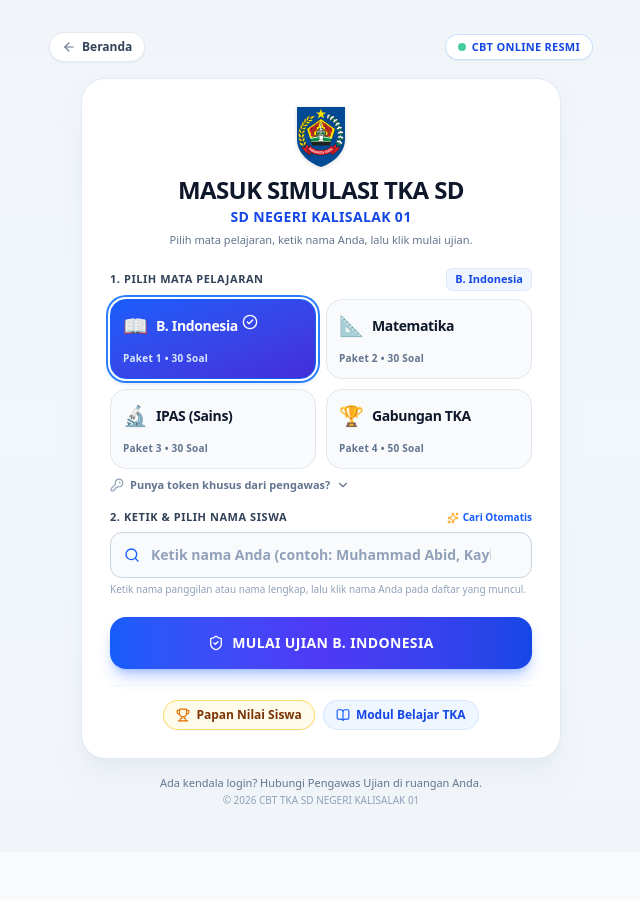
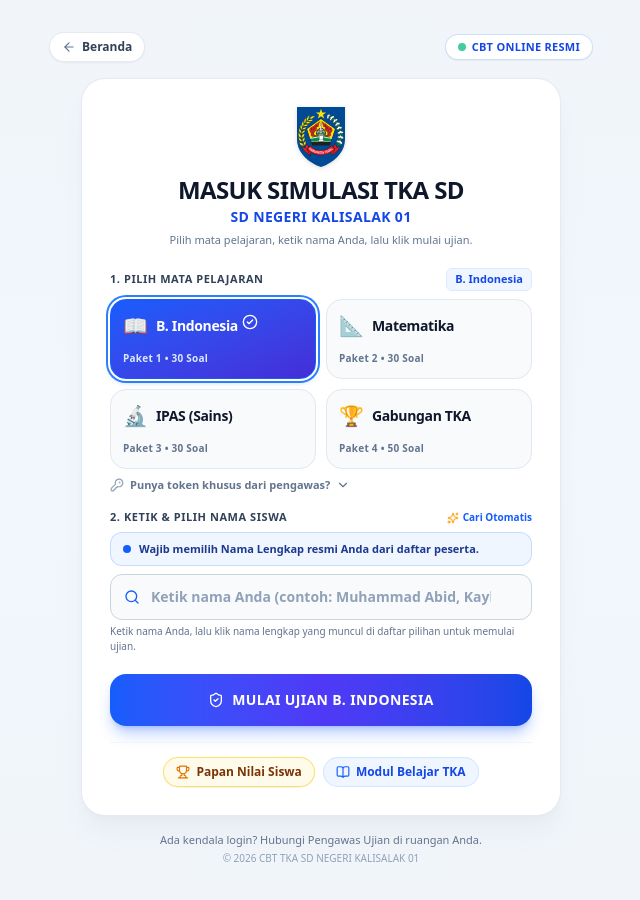
Before and after one commit to devsdnkls01/simulasi_tkad, a Next.js app: page /login in a window 1280 px wide. Shown: the top 900 px of the page, without its empty margins (319-959 px from the left). Before the commit the page ends 852 px from the top, so only its background shows below. Built offline with nearby package versions, Linux system fonts and the light colour scheme.

Commit message:
feat(login): add mandatory full name notice banner and strict validation alerts

```diff
--- a/src/app/login/page.tsx
+++ b/src/app/login/page.tsx
@@ -160,9 +160,26 @@ export default function StudentLoginPage() {
         : selectedSubject.token;
 
     if (!selectedStudent && !searchQuery.trim()) {
-      setError('Harap ketik nama Anda dan pilih dari daftar siswa.');
+      setError('Wajib menggunakan & memilih Nama Lengkap resmi Anda dari daftar siswa.');
       searchInputRef.current?.focus();
       return;
+    }
+
+    if (!selectedStudent && searchQuery.trim()) {
+      if (suggestions.length === 0) {
+        setError('Nama tidak ditemukan. Wajib mengetik nama lengkap resmi Anda yang terdaftar.');
+        searchInputRef.current?.focus();
+        return;
+      }
+      if (suggestions.length > 1) {
+        setError('Ditemukan beberapa siswa. Wajib memilih salah satu Nama Lengkap resmi Anda dari daftar dropdown di bawah.');
+        setShowDropdown(true);
+        return;
+      }
+      if (suggestions.length === 1) {
+        // Auto-select single matching student
+        setSelectedStudent(suggestions[0]);
+      }
     }
 
     if (!effectiveToken) {
@@ -388,6 +405,12 @@ export default function StudentLoginPage() {
                 </span>
               </div>
 
+              {/* Notifikasi Wajib Nama Lengkap */}
+              <div className="mb-2 px-3 py-2 rounded-xl bg-blue-50/90 border border-blue-200/90 flex items-center gap-2 text-blue-900 text-[11px] font-semibold">
+                <span className="w-2 h-2 rounded-full bg-blue-600 shrink-0" />
+                <span>Wajib memilih <strong>Nama Lengkap resmi</strong> Anda dari daftar peserta.</span>
+              </div>
+
               {selectedStudent ? (
                 /* Selected Student Card */
                 <div className="p-3.5 bg-emerald-50/90 border-2 border-emerald-400 rounded-2xl flex items-center justify-between animate-in fade-in duration-150">
@@ -460,7 +483,7 @@ export default function StudentLoginPage() {
                       className="absolute z-50 left-0 right-0 mt-1.5 bg-white border border-slate-200 rounded-2xl shadow-xl overflow-hidden max-h-60 overflow-y-auto divide-y divide-slate-100 animate-in fade-in duration-150"
                     >
                       <div className="px-3 py-1.5 bg-slate-50 text-[10px] font-bold text-slate-500 uppercase tracking-wider">
-                        Pilih Nama Anda ({suggestions.length} ditemukan)
+                        Pilih Nama Lengkap Anda ({suggestions.length} ditemukan)
                       </div>
                       {suggestions.map((st) => (
                         <button
@@ -495,13 +518,13 @@ export default function StudentLoginPage() {
                       ref={dropdownRef}
                       className="absolute z-50 left-0 right-0 mt-1.5 bg-white border border-slate-200 rounded-2xl shadow-xl p-4 text-center text-xs text-slate-500"
                     >
-                      Nama &quot;{searchQuery}&quot; tidak ditemukan. Coba ketik nama depan atau panggilan Anda.
+                      Nama &quot;{searchQuery}&quot; tidak ditemukan. Pastikan mengetik nama lengkap resmi Anda yang terdaftar.
                     </div>
                   )}
                 </div>
               )}
-              <p className="text-[10px] text-slate-400 font-medium mt-1">
-                Ketik nama panggilan atau nama lengkap, lalu klik nama Anda pada daftar yang muncul.
+              <p className="text-[10px] text-slate-500 font-medium mt-1">
+                Ketik nama Anda, lalu klik nama lengkap yang muncul di daftar pilihan untuk memulai ujian.
               </p>
             </div>
 
```
